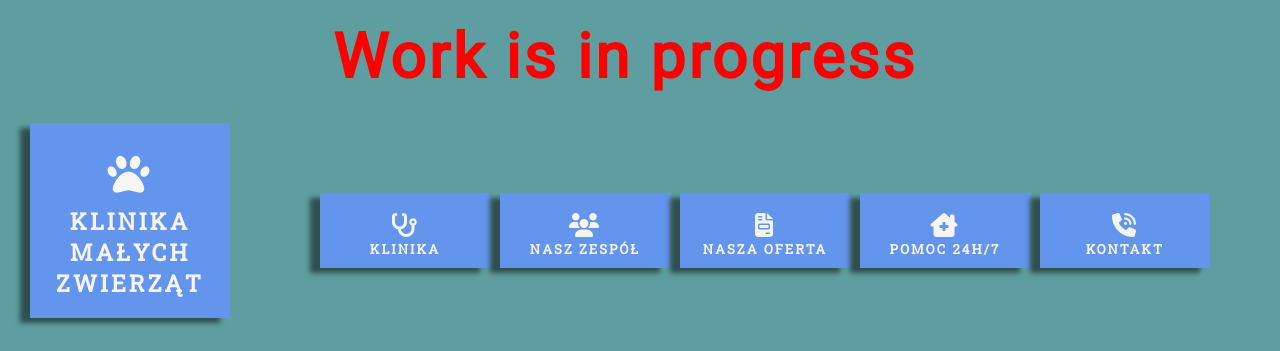
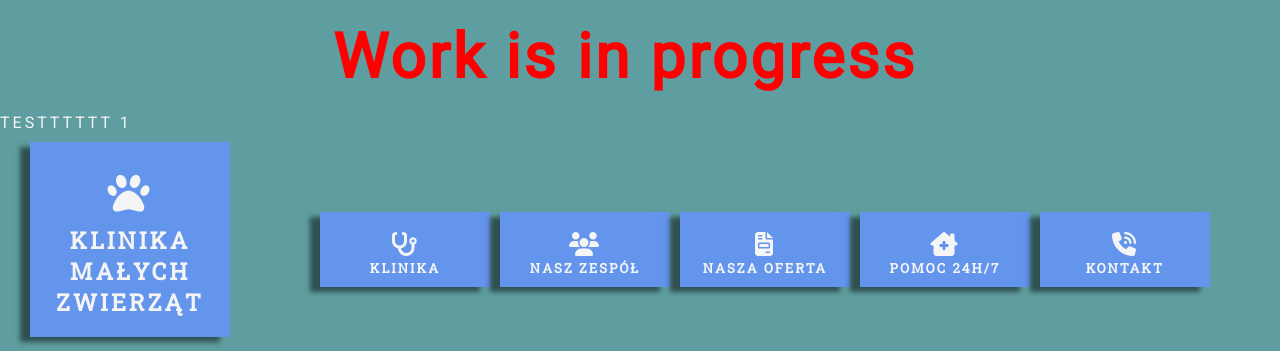
Before and after one commit to przemo-jakub-jaskowiak/small-animal-website-portfolio, a plain HTML site: page index.html in a window 1280 px wide. Shown: the top 351 px of the page. Drawn offline with Linux system fonts and the light colour scheme.

Commit message:
Test commit

```diff
--- a/index.html
+++ b/index.html
@@ -12,6 +12,7 @@
 <body>
     <div class="arrow"><div class="circle"><i class="fas fa-arrow-up"></i></div></div>
 <h1 class="aaa">Work is in progress</h1>
+<p>TESTTTTTT 1</p>
     <header>
         <section>
             <div class="logo">
```
